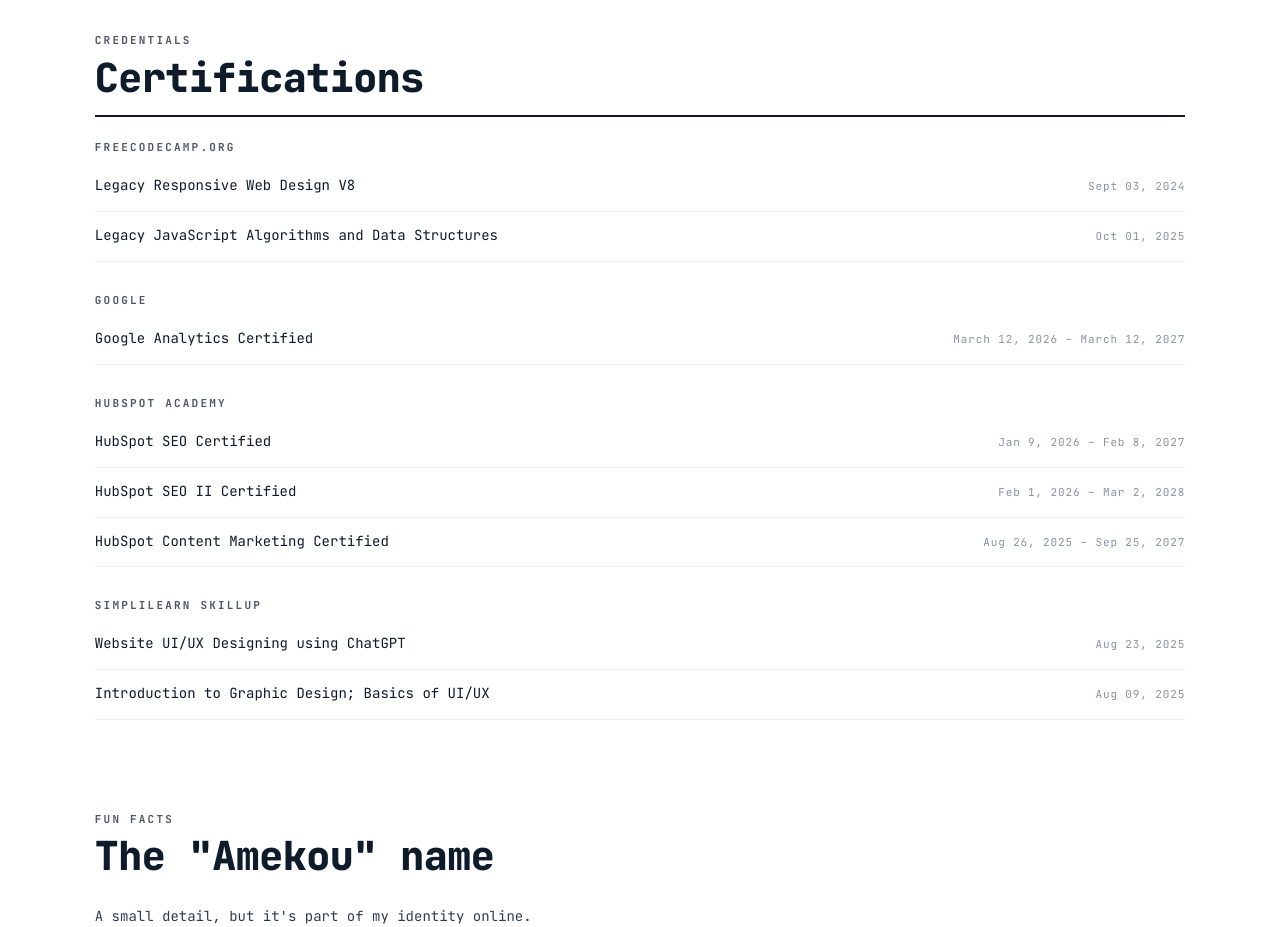
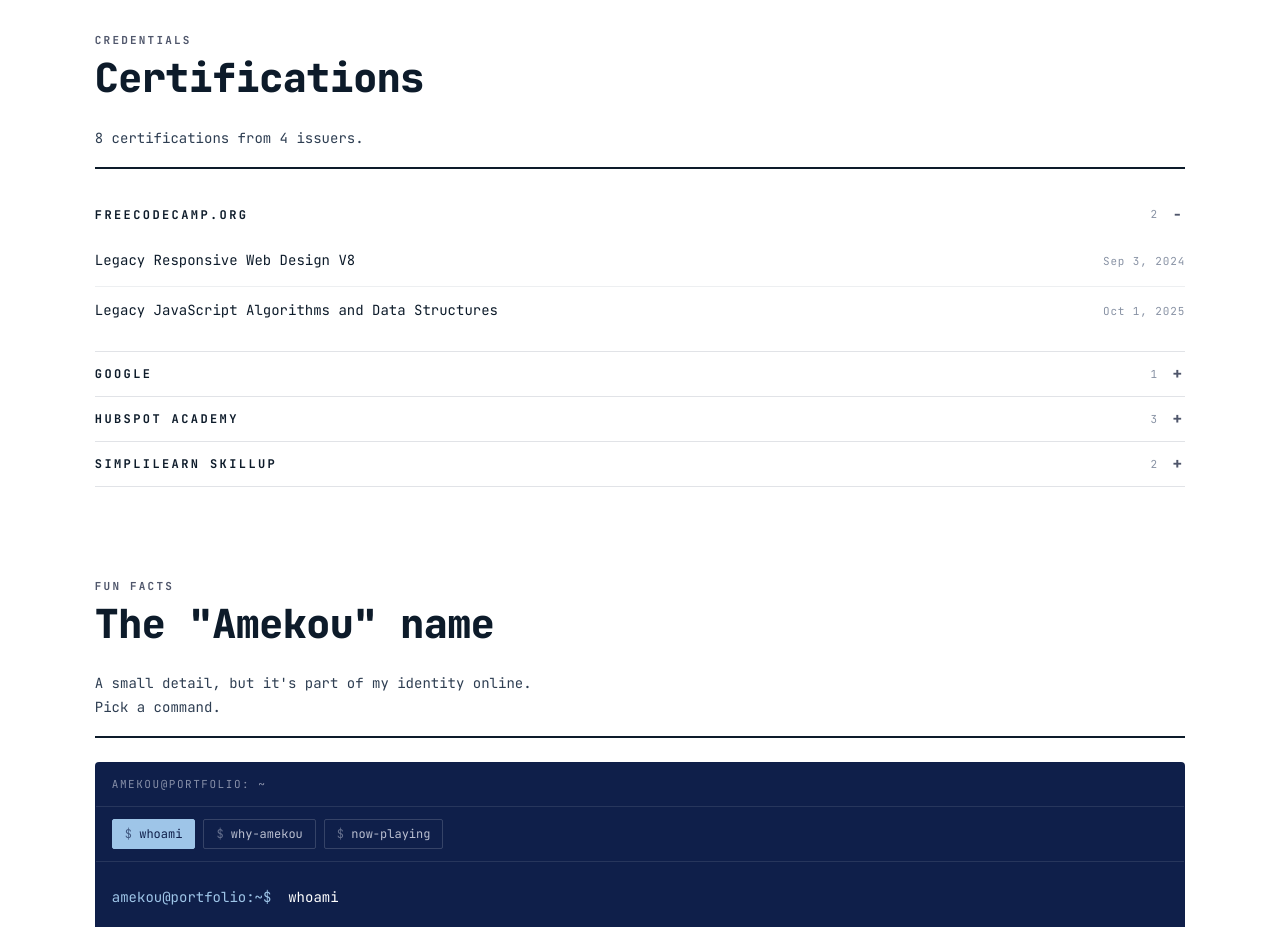
Before and after one commit to Amekouuu/webdev-portfolio, an Angular app: page /about in a window 1280 px wide. Shown: the part 2160-3087 px from the top of the page. Built offline with nearby package versions, Linux system fonts and the light colour scheme.

Commit message:
More changes wkwkwk

```diff
--- a/src/app/pages/about/about.css
+++ b/src/app/pages/about/about.css
@@ -268,23 +268,73 @@
    Flat and scannable. This was a carousel that showed one
    issuer at a time and hid the other six certificates.
 ========================================================= */
-.certGroup{ margin-top: var(--space-5); }
-.certGroup + .certGroup{ margin-top: var(--space-6); }
+.certGroups{ margin-top: var(--space-5); }
+
+/* One row per issuer when closed, so the section's resting height grows by a
+   single line per new provider rather than by every certificate. */
+.certGroup{ border-bottom: 1px solid var(--border); }
+
+.certGroup__summary{
+  display: flex;
+  align-items: center;
+  gap: var(--space-3);
+  min-height: 44px;
+  padding: var(--space-3) 0;
+  cursor: pointer;
+  list-style: none;
+}
+
+/* Suppress the UA triangle in both engines. */
+.certGroup__summary::-webkit-details-marker{ display: none; }
 
 .certGroup__issuer{
-  margin: 0 0 var(--space-2);
-  font-size: var(--text-xs);
+  flex: 1;
+  min-width: 0;
+  margin: 0;
+  font-size: var(--text-sm);
   font-weight: var(--weight-bold);
   letter-spacing: var(--tracking-widest);
   text-transform: uppercase;
+  color: var(--text);
+  transition: color .18s var(--ease-out);
+}
+
+.certGroup__count{
+  font-size: var(--text-xs);
+  color: var(--text-faint);
+  font-variant-numeric: tabular-nums;
+}
+
+/* +/− in the page's own mono voice — no icon library for one glyph. */
+.certGroup__summary::after{
+  content: "+";
+  width: 1em;
+  text-align: center;
+  font-size: var(--text-md);
+  font-weight: var(--weight-bold);
+  line-height: 1;
   color: var(--text-muted);
+  transition: color .18s var(--ease-out);
+}
+
+.certGroup[open] .certGroup__summary::after{ content: "−"; }
+
+.certGroup__summary:hover .certGroup__issuer,
+.certGroup__summary:hover::after{ color: var(--accent); }
+
+.certGroup__summary:focus-visible{
+  outline: 2px solid var(--accent);
+  outline-offset: 3px;
 }
 
 .certList{
-  margin: 0;
+  margin: 0 0 var(--space-4);
   padding: 0;
   list-style: none;
 }
+
+/* The <details> carries the closing rule, so the last row must not add one. */
+.certList .certRow:last-child{ border-bottom: 0; }
 
 .certRow{
   display: flex;
--- a/src/app/pages/about/about.html
+++ b/src/app/pages/about/about.html
@@ -135,10 +135,26 @@
         <span class="sectionHead__index">Credentials</span>
         <h2 class="sectionHead__title" id="certsTitle">Certifications</h2>
       </div>
+      <p class="sectionHead__note">
+        {{ certs.length }} certifications from {{ certGroups.length }} issuers.
+      </p>
     </div>
 
-    <div class="certGroup" *ngFor="let g of certGroups">
+    <!-- Native <details>, one per issuer: collapsed by default so the section
+         stays one row per issuer no matter how long the list grows, but every
+         certificate is still in the HTML. The old carousel rendered only the
+         active issuer, so six of eight credentials were absent from the
+         prerendered page entirely. -->
+    <div class="certGroups">
+      <details
+        class="certGroup"
+        *ngFor="let g of certGroups; let i = index"
+        [open]="isOpenByDefault(g, i)"
+      >
+        <summary class="certGroup__summary">
           <h3 class="certGroup__issuer">{{ g.issuer }}</h3>
+          <span class="certGroup__count">{{ g.certs.length }}</span>
+        </summary>
 
         <ul class="certList">
           <li class="certRow" *ngFor="let c of g.certs">
@@ -151,6 +167,7 @@
             <span class="certRow__dates" *ngIf="certMeta(c)">{{ certMeta(c) }}</span>
           </li>
         </ul>
+      </details>
     </div>
   </section>
 
--- a/src/app/pages/about/about.ts
+++ b/src/app/pages/about/about.ts
@@ -1,4 +1,4 @@
-import { Component, OnDestroy, AfterViewInit } from '@angular/core';
+import { Component, OnDestroy, AfterViewInit, isDevMode } from '@angular/core';
 import { NgFor, NgIf } from '@angular/common';
 import { SeoService } from '../../core/services/seo.service';
 import { PROJECTS } from '../../data/projects';
@@ -20,8 +20,15 @@
   name: string;
   issuer: string;
   url: string;
-  validFrom?: string;
-  validTo?: string;
+  /**
+   * ISO yyyy-mm-dd, both of them. These used to be free text ("Sept 03, 2024",
+   * "Jan 9, 2026"), which reads fine but cannot be compared: parsing non-ISO
+   * date strings is implementation-defined, so the same value can yield a valid
+   * Date in V8 and Invalid Date elsewhere. formatDate() renders them for display.
+   */
+  issued: string;
+  /** Omit for credentials that never expire. */
+  expires?: string;
 };
 
 type CertGroup = {
@@ -141,61 +148,64 @@
     },
   ];
 
-  certs: Cert[] = [
+  /** Every credential, expired or not. `certGroups` holds the ones still valid. */
+  readonly allCerts: Cert[] = [
     {
       name: 'Google Analytics Certified',
       issuer: 'Google',
       url: 'https://api.accredible.com/v1/frontend/credential_website_embed_image/certificate/176814946',
-      validFrom: 'March 12, 2026',
-      validTo: 'March 12, 2027',
+      issued:  '2026-03-12',
+      expires: '2027-03-12',
     },
     {
       name: 'HubSpot SEO Certified',
       issuer: 'HubSpot Academy',
       url: 'https://app-na2.hubspot.com/academy/achievements/zq0w4kl3/en/1/micko-alberto/seo',
-      validFrom: 'Jan 9, 2026',
-      validTo: 'Feb 8, 2027',
+      issued:  '2026-01-09',
+      expires: '2027-02-08',
     },
     {
       name: 'HubSpot SEO II Certified',
       issuer: 'HubSpot Academy',
       url: 'https://app-na2.hubspot.com/academy/achievements/p6w0zjt0/en/1/micko-alberto/seo-ii',
-      validFrom: 'Feb 1, 2026',
-      validTo: 'Mar 2, 2028',
+      issued:  '2026-02-01',
+      expires: '2028-03-02',
     },
     {
       name: 'HubSpot Content Marketing Certified',
       issuer: 'HubSpot Academy',
       url: 'https://app-na2.hubspot.com/academy/achievements/l0mr2v5k/en/1/micko-alberto/content-marketing',
-      validFrom: 'Aug 26, 2025',
-      validTo: 'Sep 25, 2027',
+      issued:  '2025-08-26',
+      expires: '2027-09-25',
     },
     {
       name: 'Website UI/UX Designing using ChatGPT',
       issuer: 'Simplilearn SkillUp',
       url: 'https://simpli-web.app.link/e/yyfQm52OF0b',
-      validFrom: 'Aug 23, 2025',
+      issued: '2025-08-23',
     },
     {
       name: 'Introduction to Graphic Design; Basics of UI/UX',
       issuer: 'Simplilearn SkillUp',
       url: 'https://simpli-web.app.link/e/XbXbQO7450b',
-      validFrom: 'Aug 09, 2025',
+      issued: '2025-08-09',
     },
     {
       name: 'Legacy Responsive Web Design V8',
       issuer: 'freeCodeCamp.org',
       url: 'https://www.freecodecamp.org/certification/amekuraiya/responsive-web-design',
-      validFrom: 'Sept 03, 2024',
+      issued: '2024-09-03',
     },
     {
       name: 'Legacy JavaScript Algorithms and Data Structures',
       issuer: 'freeCodeCamp.org',
       url: 'https://www.freecodecamp.org/certification/amekuraiya/javascript-algorithms-and-data-structures',
-      validFrom: 'Oct 01, 2025',
+      issued: '2025-10-01',
     },
   ];
 
+  /** Still-valid credentials only — what the page counts and renders. */
+  certs: Cert[] = [];
   certGroups: CertGroup[] = [];
 
   /* The "Amekou" story, as a terminal you can actually poke at. The copy is the
@@ -237,7 +247,9 @@
         'About Micko Alberto — an IT student in Pampanga, Philippines. Education, tech stack, certifications, and the story behind the "Amekou" handle.',
     });
 
+    this.certs = this.dropExpired(this.allCerts);
     this.certGroups = this.groupCertsByIssuer(this.certs);
+    this.reportExpiry();
   }
 
   ngAfterViewInit(): void {
@@ -293,9 +305,79 @@
   }
 
   certMeta(c: Cert): string {
-    if (c.validFrom && c.validTo) return `${c.validFrom} – ${c.validTo}`;
-    if (c.validFrom) return c.validFrom;
-    return '';
+    const issued = this.formatDate(c.issued);
+    return c.expires ? `${issued} – ${this.formatDate(c.expires)}` : issued;
+  }
+
+  /**
+   * Hides credentials whose expiry has passed.
+   *
+   * Compares ISO strings rather than Date objects: yyyy-mm-dd sorts
+   * lexicographically, so this needs no parsing and cannot drift by a timezone
+   * hour. `today` is UTC, so a cert stays listed for a few extra hours in PH
+   * (UTC+8) on its final day — erring toward keeping a credential, not dropping
+   * one early.
+   *
+   * Note this runs at *render* time. The prerendered HTML is a build-time
+   * snapshot, so a cert that lapses after deployment keeps showing in the
+   * indexed page until the next deploy; visitors get the correct list on
+   * hydration. Redeploy (or schedule one) to refresh the crawled copy.
+   */
+  private dropExpired(list: Cert[]): Cert[] {
+    const today = new Date().toISOString().slice(0, 10);
+    return list.filter(c => !c.expires || c.expires >= today);
+  }
+
+  /** Dev-only heads-up, so a credential never vanishes without explanation. */
+  private reportExpiry(): void {
+    if (!isDevMode()) return;
+
+    const expired = this.allCerts.filter(c => !this.certs.includes(c));
+    if (expired.length) {
+      console.info(
+        `[about] ${expired.length} expired certification(s) hidden:`,
+        expired.map(c => `${c.name} (expired ${c.expires})`)
+      );
+    }
+
+    const soon = this.certs
+      .filter(c => c.expires && this.daysUntil(c.expires) <= 90)
+      .sort((a, b) => this.daysUntil(a.expires!) - this.daysUntil(b.expires!));
+
+    if (soon.length) {
+      console.warn(
+        `[about] ${soon.length} certification(s) expiring within 90 days:`,
+        soon.map(c => `${c.name} — ${this.daysUntil(c.expires!)} days (${c.expires})`)
+      );
+    }
+  }
+
+  private daysUntil(iso: string): number {
+    const ms = Date.parse(`${iso}T00:00:00Z`) - Date.now();
+    return Math.ceil(ms / 86_400_000);
+  }
+
+  /** timeZone UTC so the rendered day matches the stored day in every locale. */
+  private formatDate(iso: string): string {
+    return new Date(`${iso}T00:00:00Z`).toLocaleDateString('en-US', {
+      month: 'short',
+      day: 'numeric',
+      year: 'numeric',
+      timeZone: 'UTC',
+    });
+  }
+
+  /**
+   * Which issuer groups start expanded when the page loads.
+   *
+   * Must return a stable value per group: Angular only writes the `open`
+   * property when the bound expression changes, which is what stops it from
+   * re-closing a group the visitor just opened. A rule that flip-flops across
+   * change-detection runs would fight the visitor's clicks.
+   */
+  isOpenByDefault(group: CertGroup, index: number): boolean {
+    // TODO(human)
+    return index === 0;
   }
 
   private groupCertsByIssuer(list: Cert[]): CertGroup[] {
```
Lines whose indentation alone changed are shown as unchanged.
